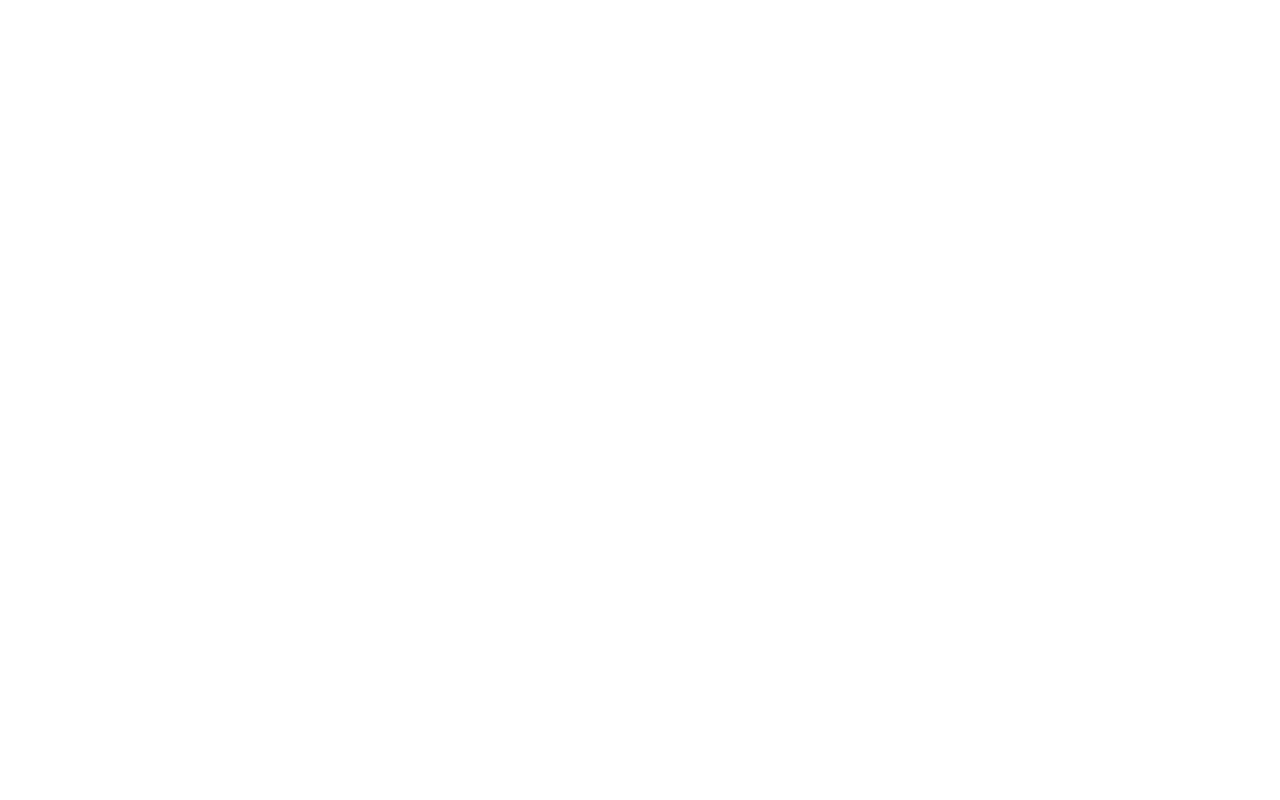
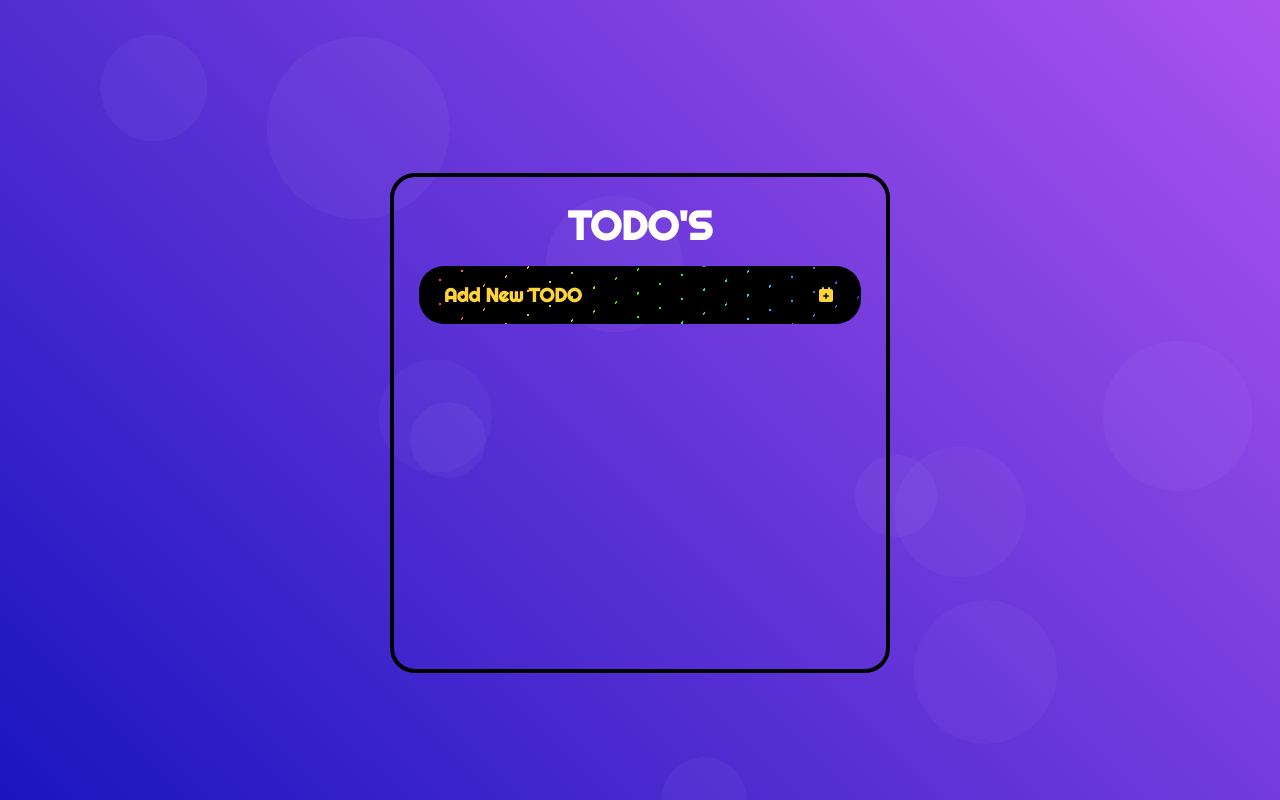
Before and after one commit to rupanmentor/TODO-App, a plain HTML site: page index.html in a window 1280 px wide. Drawn offline with nearby package versions, Linux system fonts and the light colour scheme.

Commit message:
base completed

```diff
--- a/index.html
+++ b/index.html
@@ -31,6 +31,18 @@
     />
   </head>
   <body>
+    <!-- base div and icon to open modal -->
+    <div class="app">
+      <h1 class="text-center mb-3 fw-bolder">TODO'S</h1>
+      <div id="addnew">
+        <span class="fw-bolder textstyle">Add New TODO</span>
+        <i
+          class="fa-solid fa-calendar-plus fa-bounce"
+          style="color: #ffd43b"
+        ></i>
+      </div>
+    </div>
+
     <script
       src="https://cdn.jsdelivr.net/npm/bootstrap@5.0.2/dist/js/bootstrap.bundle.min.js"
       integrity="sha384-MrcW6ZMFYlzcLA8Nl+NtUVF0sA7MsXsP1UyJoMp4YLEuNSfAP+JcXn/tWtIaxVXM"
--- a/style.css
+++ b/style.css
@@ -0,0 +1,47 @@
+*{
+    font-family: "Righteous",sans-serif;
+    font-weight: 400;
+    font-style: normal;
+}
+
+body{
+    margin: 0 50px;
+    height: 100vh;
+    overflow: hidden;
+    display: flex;
+    align-items: center;
+    justify-content: center;
+    background-image: radial-gradient(circle at 48% 33%, rgba(255,255,255,0.04) 0%, rgba(255,255,255,0.04) 8%,transparent 8%, transparent 92%),radial-gradient(circle at 28% 16%, rgba(255,255,255,0.04) 0%, rgba(255,255,255,0.04) 8%,transparent 8%, transparent 92%),radial-gradient(circle at 34% 52%, rgba(255,255,255,0.03) 0%, rgba(255,255,255,0.03) 6%,transparent 6%, transparent 94%),radial-gradient(circle at 92% 52%, rgba(255,255,255,0.03) 0%, rgba(255,255,255,0.03) 6%,transparent 6%, transparent 94%),radial-gradient(circle at 77% 84%, rgba(255,255,255,0.03) 0%, rgba(255,255,255,0.03) 6%,transparent 6%, transparent 94%),radial-gradient(circle at 75% 64%, rgba(255,255,255,0.03) 0%, rgba(255,255,255,0.03) 6%,transparent 6%, transparent 94%),radial-gradient(circle at 70% 62%, rgba(255,255,255,0.04) 0%, rgba(255,255,255,0.04) 4%,transparent 4%, transparent 96%),radial-gradient(circle at 55% 100%, rgba(255,255,255,0.04) 0%, rgba(255,255,255,0.04) 4%,transparent 4%, transparent 96%),radial-gradient(circle at 12% 11%, rgba(255,255,255,0.04) 0%, rgba(255,255,255,0.04) 4%,transparent 4%, transparent 96%),radial-gradient(circle at 35% 55%, rgba(255,255,255,0.04) 0%, rgba(255,255,255,0.04) 4%,transparent 4%, transparent 96%),linear-gradient(45deg, rgb(26, 21, 192),rgb(171, 83, 239));
+}
+
+.app{
+    width: 500px;
+    height: 500px;
+    border: 4px solid black;
+    border-radius: 25px;
+    padding: 25px;
+    margin-top: 45px;
+    overflow-y: scroll;
+}
+.app::-webkit-scrollbar{
+    width: 0 !important;
+}
+
+#addnew{
+    display: flex;
+    align-items: center;
+    justify-content: space-between;
+    padding: 15px 25px;
+    border-radius: 25px;
+    cursor: pointer;
+    background-image: repeating-linear-gradient(157.5deg, rgb(0,0,0) 0px, rgb(0,0,0) 20px,transparent 20px, transparent 22px),repeating-linear-gradient(90deg, rgb(0,0,0) 0px, rgb(0,0,0) 20px,transparent 20px, transparent 22px),linear-gradient(90deg, hsl(333,93%,55%),hsl(45,93%,55%),hsl(117,93%,55%),hsl(189,93%,55%),hsl(261,93%,55%));
+}
+
+.textstyle{
+    color: #ffd43b;
+    font-size: larger;
+}
+
+h1{
+    color: white;
+}
```
